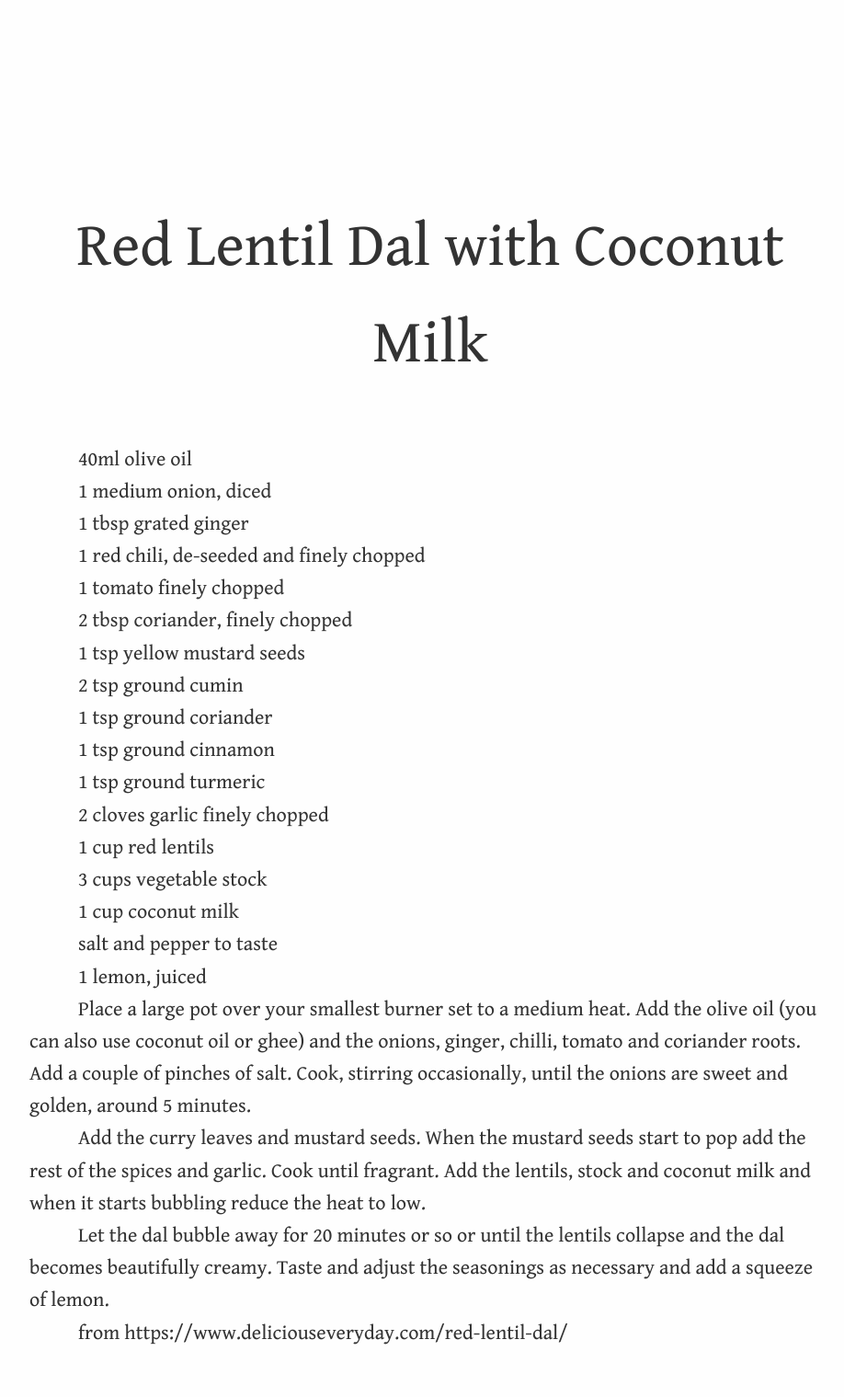
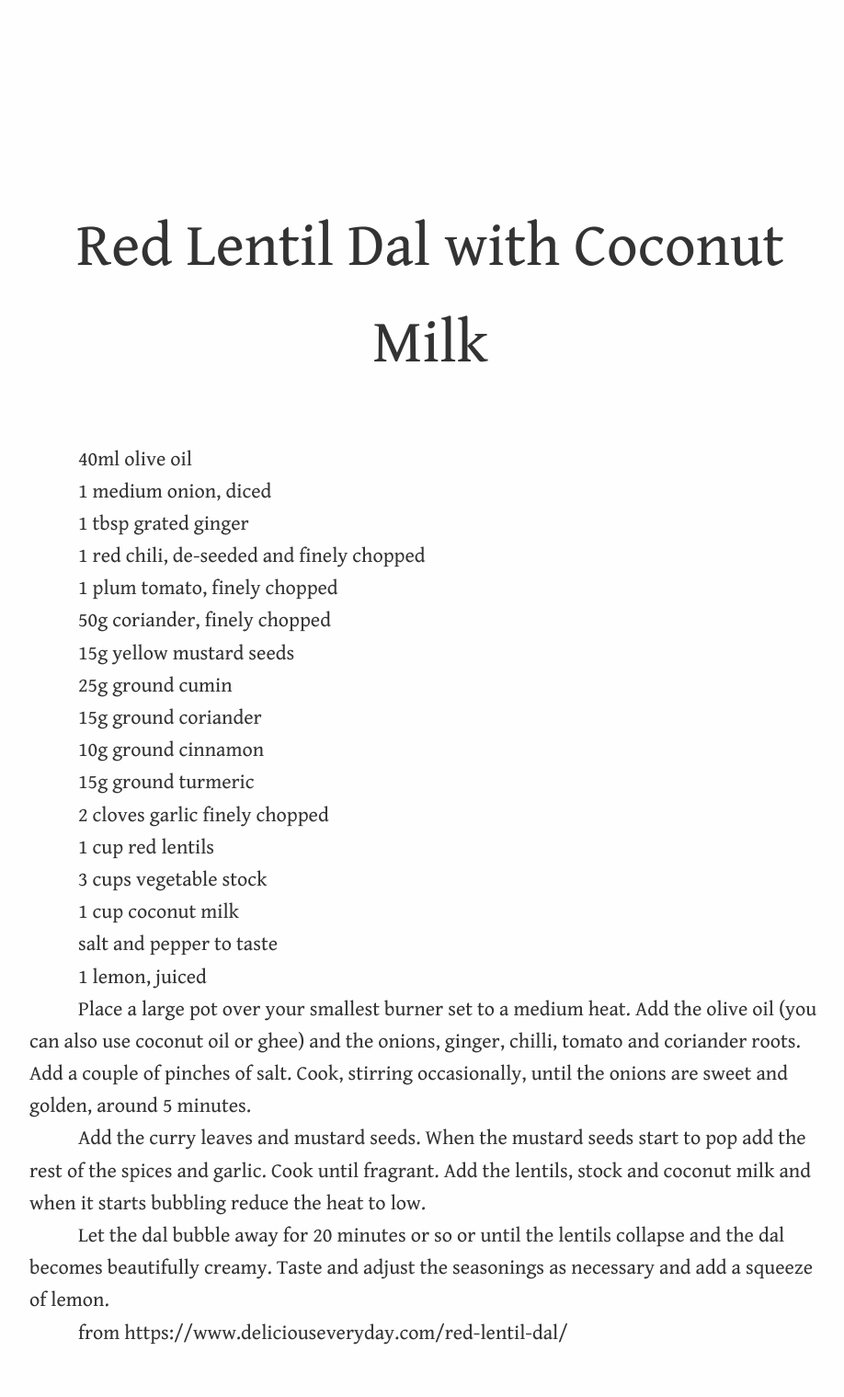
Before and after one commit to aredridel/recipes, a Jekyll site: the page built from Red Lentil Coconut Dal.md, in a window 1280 px wide. Shown: the whole page at 92% size, without its empty margins (172-1090 px from the left). Built offline with Jekyll 4.4.1, drawn with Linux system fonts in a browser that asks for light colours; our own code applies the rules of GitHub Pages for plain Markdown files.

Commit message:
/ ‘Red Lentil Coconut Dal.md’

```diff
--- a/Red Lentil Coconut Dal.md
+++ b/Red Lentil Coconut Dal.md
@@ -8,19 +8,19 @@
 
 1 red chili, de-seeded and finely chopped
 
-1 tomato finely chopped
+1 plum tomato, finely chopped
 
-2 tbsp coriander, finely chopped
+50g coriander, finely chopped
 
-1 tsp yellow mustard seeds
+15g yellow mustard seeds
 
-2 tsp ground cumin
+25g ground cumin
 
-1 tsp ground coriander
+15g ground coriander
 
-1 tsp ground cinnamon
+10g ground cinnamon
 
-1 tsp ground turmeric
+15g ground turmeric
 
 2 cloves garlic finely chopped
 
```
